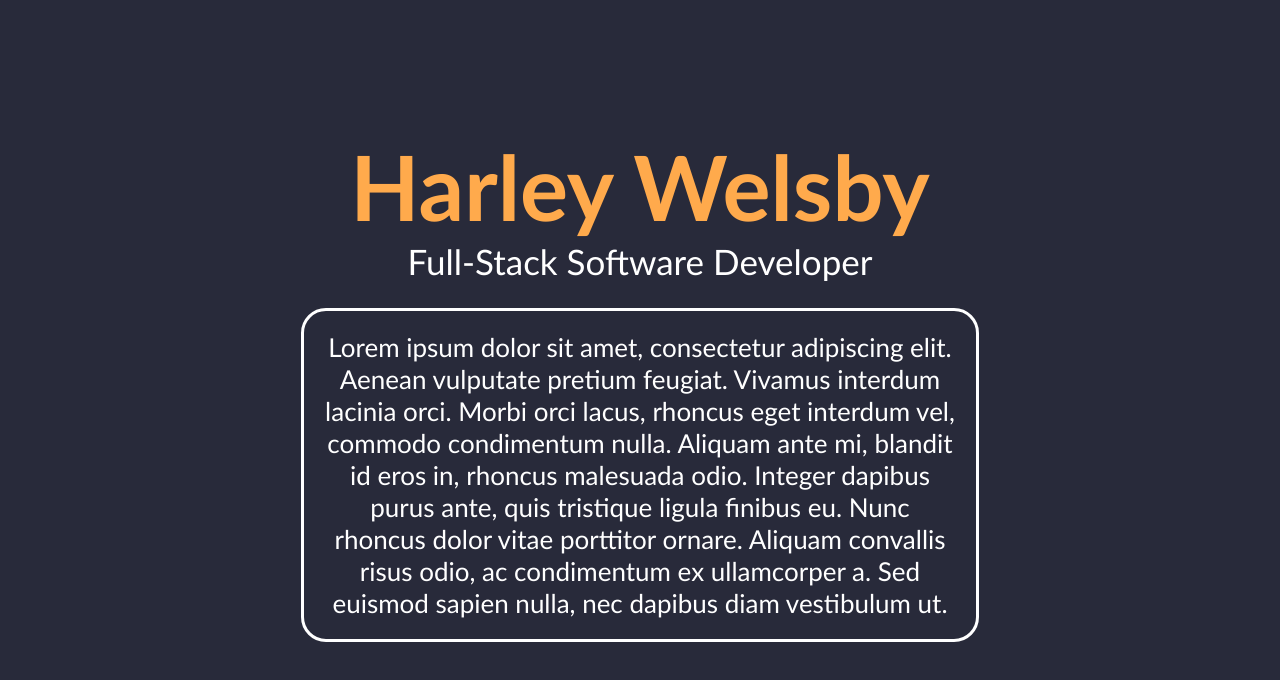
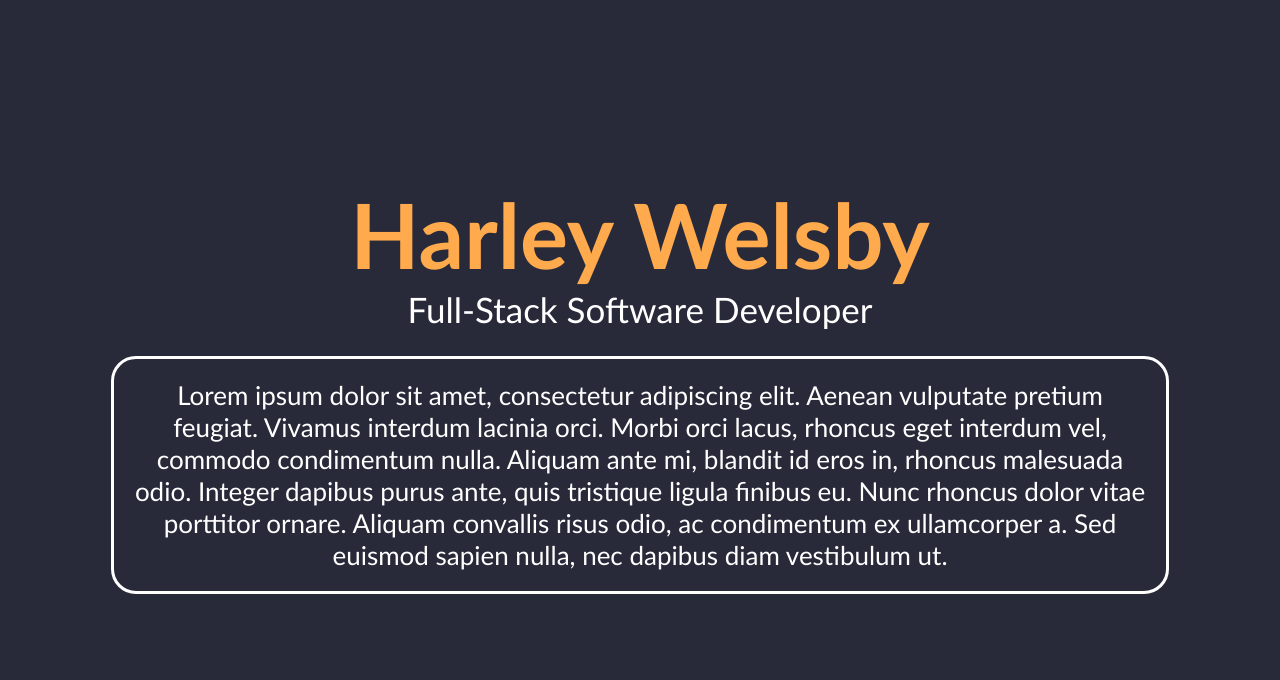
Before and after one commit to harleywelsby/Old-Portfolio-Site, a Next.js app: page /about in a window 1280 px wide. Shown: the top 680 px of the page. Built offline with nearby package versions, Linux system fonts and the light colour scheme.

Commit message:
Nice looking info box styles

```diff
--- a/pages/about/index.tsx
+++ b/pages/about/index.tsx
@@ -1,14 +1,11 @@
 import HtmlHead from "@/components/HtmlHead";
 import InfoBox from "@/components/InfoBox";
-import { MobileUserContext } from "@/components/MobileUserContext";
 import NameAndRole from "@/components/NameAndRole";
 import { PageWrapper } from "@/styles/styledComponents";
-import React, { useContext } from "react";
+import React from "react";
 
 // TODO: Currently unused but good to keep around for future changes/testing
 function Home() {
-  const { isUserOnMobile } = useContext(MobileUserContext);
-
   return (
     <>
       <HtmlHead />
--- a/styles/styledComponents.ts
+++ b/styles/styledComponents.ts
@@ -66,7 +66,7 @@ export const CaptchaText = styled.h1<ICrossPlatformComponent>`
 `;
 
 export const InfoBoxText = styled.p`
-  width: 50%;
+  width: 80%;
   text-align: center;
   padding: 20px;
   border: solid;
```
